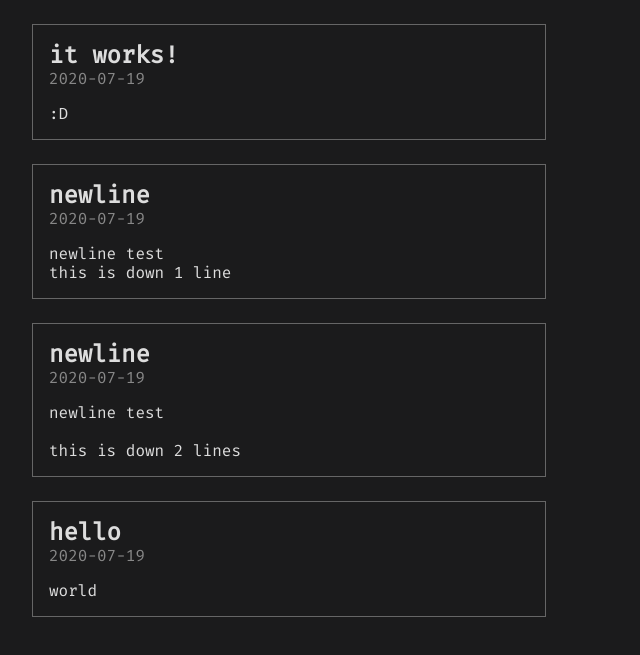
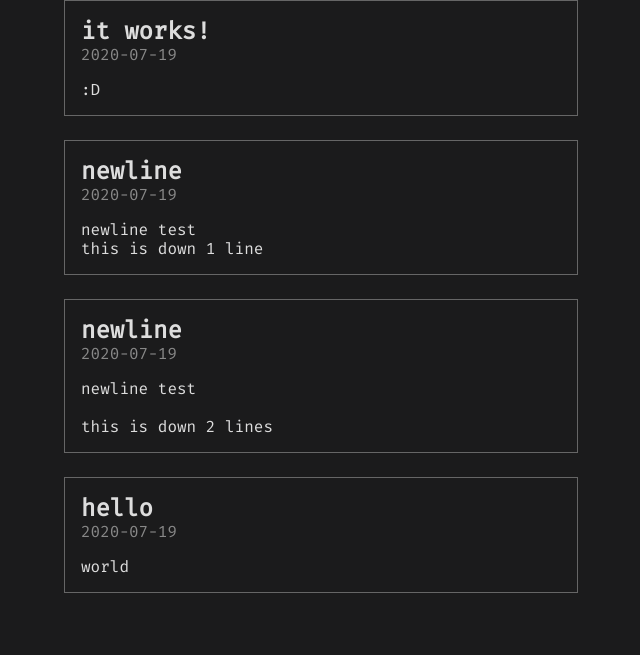
Before and after one commit to nicey0/website, a Flask app: page / in a window 1280 px wide. Shown: the part 145-800 px from the top of the page, without its empty margins (0-640 px from the left). Run offline with Flask 2, Linux system fonts and the light colour scheme; data comes from the database, SQL or seed files in the repository.

Commit message:
fix positioning weirdness

```diff
--- a/website/static/base.css
+++ b/website/static/base.css
@@ -53,7 +53,7 @@ nav li.right {
 
 /* MAIN */
 main {
-    margin: 0 2rem;
+    margin: 0 4rem;
 }
 
 /* NEW POST */
@@ -88,7 +88,7 @@ main {
 .post {
     border: 1px solid var(--white);
     padding: 1rem;
-    margin: 1.5rem 0 0 0;
+    margin: 0 0 1.5rem 0;
     display: inline-block;
     min-width: 30rem;
     max-width: 80rem;
--- a/website/templates/main/about.html
+++ b/website/templates/main/about.html
@@ -3,7 +3,6 @@
 {% block header %}about page{% endblock header %}
 
 {% block body %}
-<main>
     <section>
         <h2> Who am I?</h2>
         <p>A young (HS) programmer looking to improve their skills enough to not need to go waste money in University.</p>
@@ -20,5 +19,4 @@
         <h2> I saw your Discord profile picture. Are you gay?</h2>
         <p>No.</p>
     </section>
-</main>
 {% endblock body %}
--- a/website/templates/main/contact.html
+++ b/website/templates/main/contact.html
@@ -3,12 +3,10 @@
 {% block header %}contact page{% endblock header %}
 
 {% block body %}
-<main>
     <section>
         <h2>Discord: nicey#6176</h2>
     </section>
     <section>
         <h2>Email: nicey@protonmail.ch</h2>
     </section>
-</main>
 {% endblock body %}
--- a/website/templates/main/projects.html
+++ b/website/templates/main/projects.html
@@ -3,7 +3,6 @@
 {% block header %}projects{% endblock header %}
 
 {% block body %}
-<main>
     <section>
         <h2><a href="https://github.com/nicey0/website">This website</a></h2>
         <p>Little website I made for no real reason</p>
@@ -36,5 +35,4 @@
         <h2><a href="https://github.com/nicey0/wireworld">Wireworld</a></h2>
         <p>Wireworld implementation in made Python+Pillow</p>
     </section>
-</main>
 {% endblock body %}
```
Also changed, not shown: website/templates/main/posts.html (indentation only).
